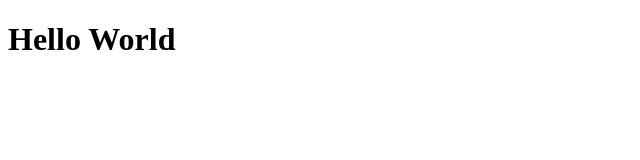
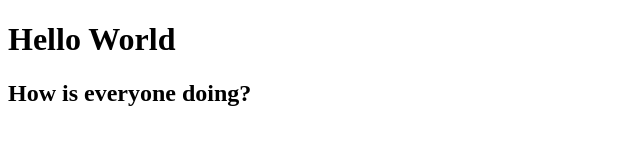
Before and after one commit to IevgenDimov/test-app, a plain HTML site: page index.html in a window 1280 px wide. Shown: the whole page, without its empty margins (0-640 px from the left). Drawn offline with Linux system fonts and the light colour scheme.

Commit message:
added h2

```diff
--- a/index.html
+++ b/index.html
@@ -8,5 +8,6 @@
 </head>
 <body>
     <h1>Hello World</h1>
+    <h2> How is everyone doing?</h2>
 </body>
 </html>
```
